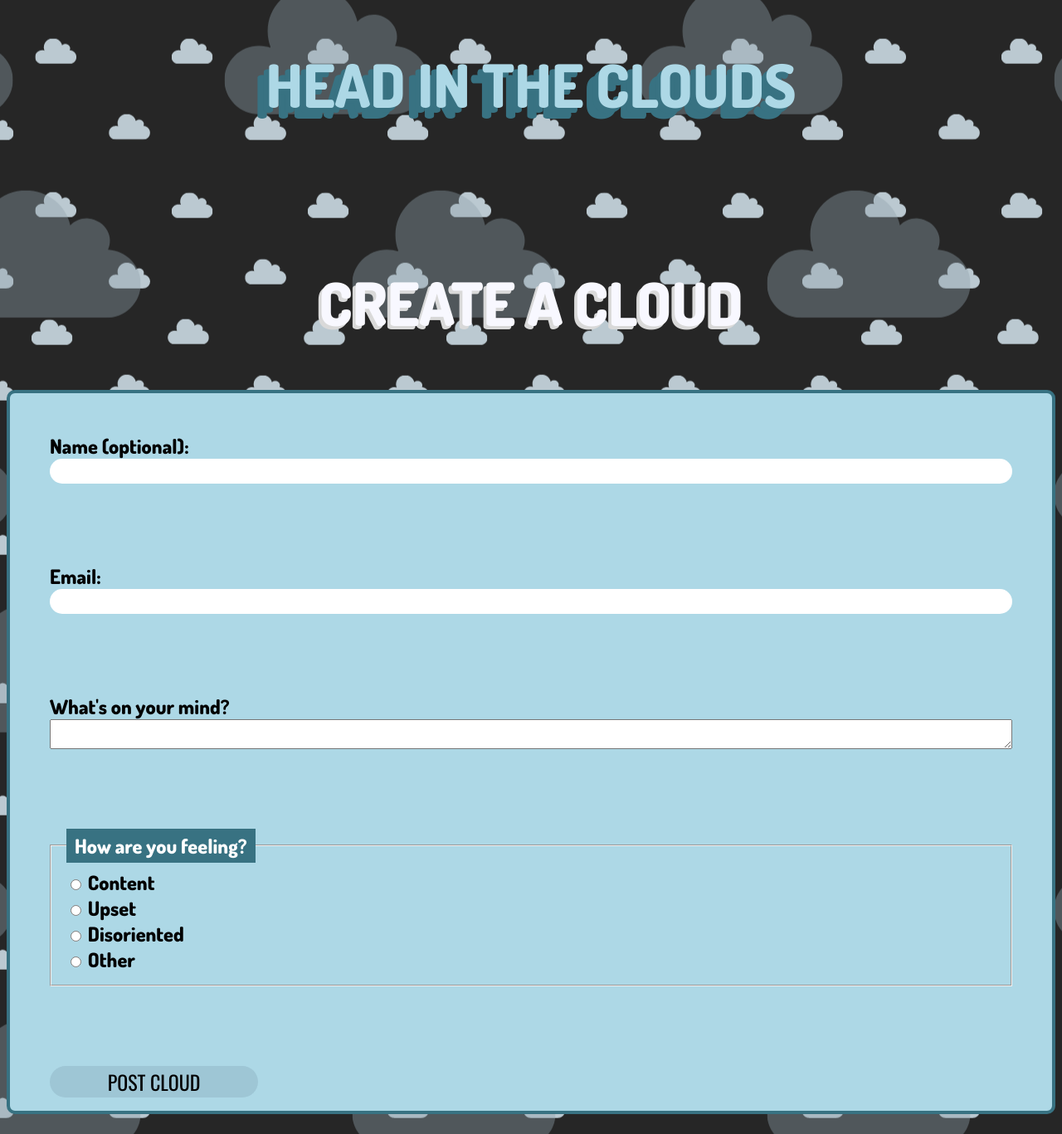
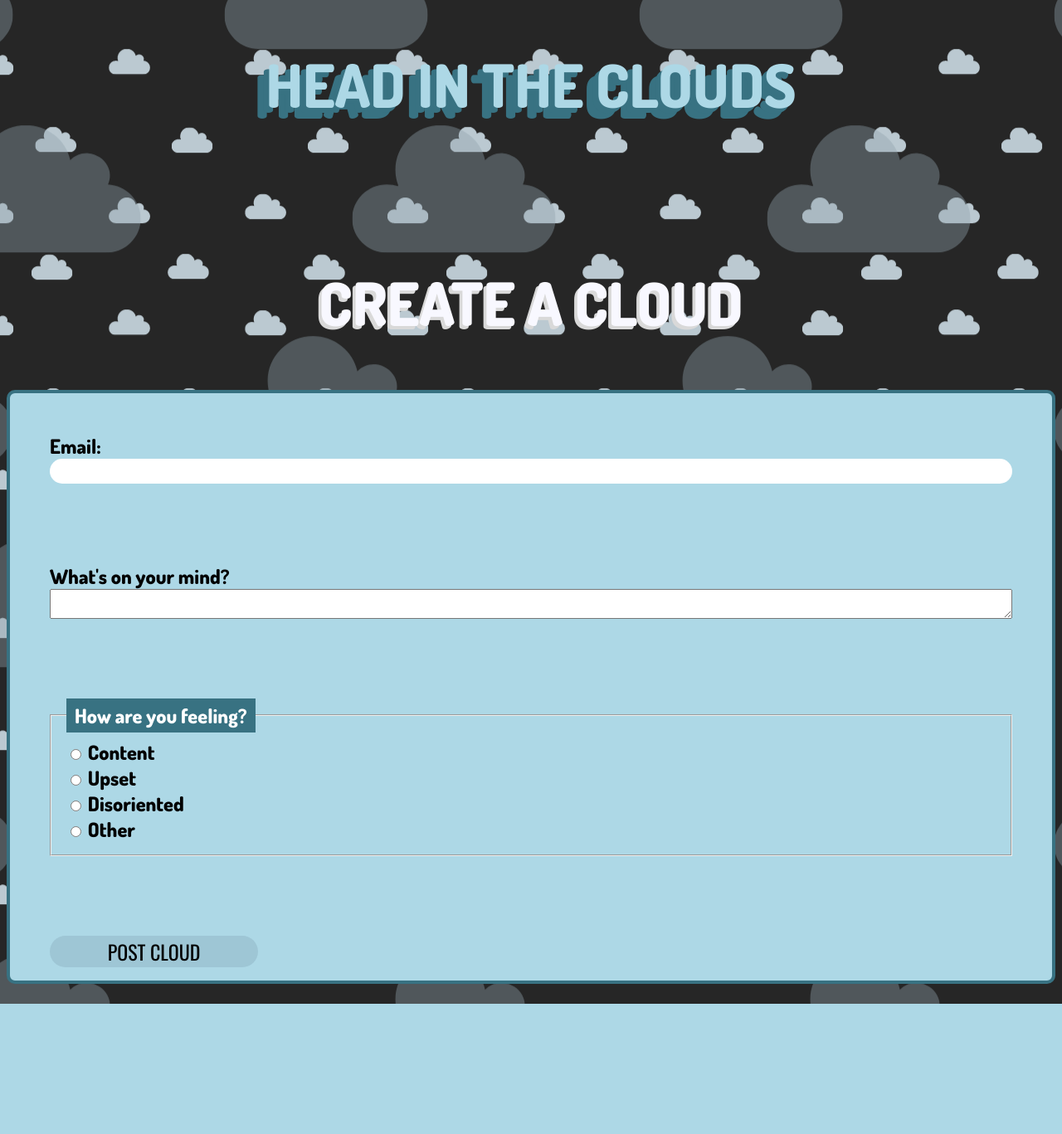
Before and after one commit to kevtrng/HeadInTheClouds, a PHP site: page /userValidation.php in a window 1280 px wide. Shown: the whole page at 83% size. After the commit the page ends 1210 px from the top, so only its background shows below. Run offline with PHP 8.4, Linux system fonts and the light colour scheme.

Commit message:
css can suck my dick

```diff
--- a/userValidation.php
+++ b/userValidation.php
@@ -36,13 +36,6 @@
     <main>
       <h2> CREATE A CLOUD </h2>
       <form method="post" action="userValidation.php">
-
-        <label>
-          Name (optional):
-		     <input type="text" name="name" id="name">
-              <?php //the_validation_message('name'); ?>
-        </label>
-
         <label>
           Email:
           <input type="email" name="email" id="email">
@@ -53,7 +46,6 @@
           What's on your mind?
           <textarea name="content" id="content"></textarea>
             <?php the_validation_message('content'); ?>
-
         </label>
 
 		<fieldset>
```
Also changed, not shown: src/cloud.css (+9 -1 lines).
